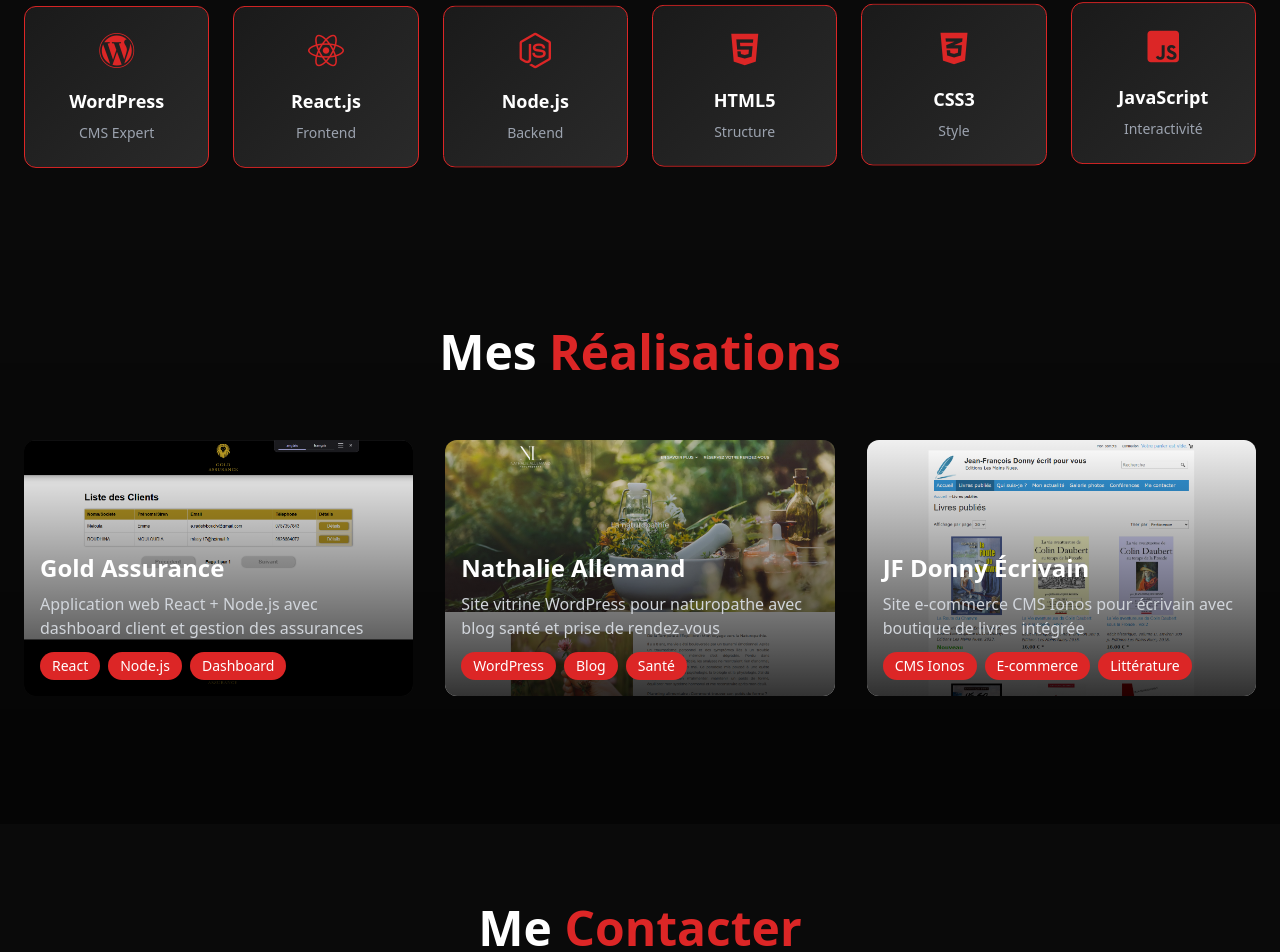
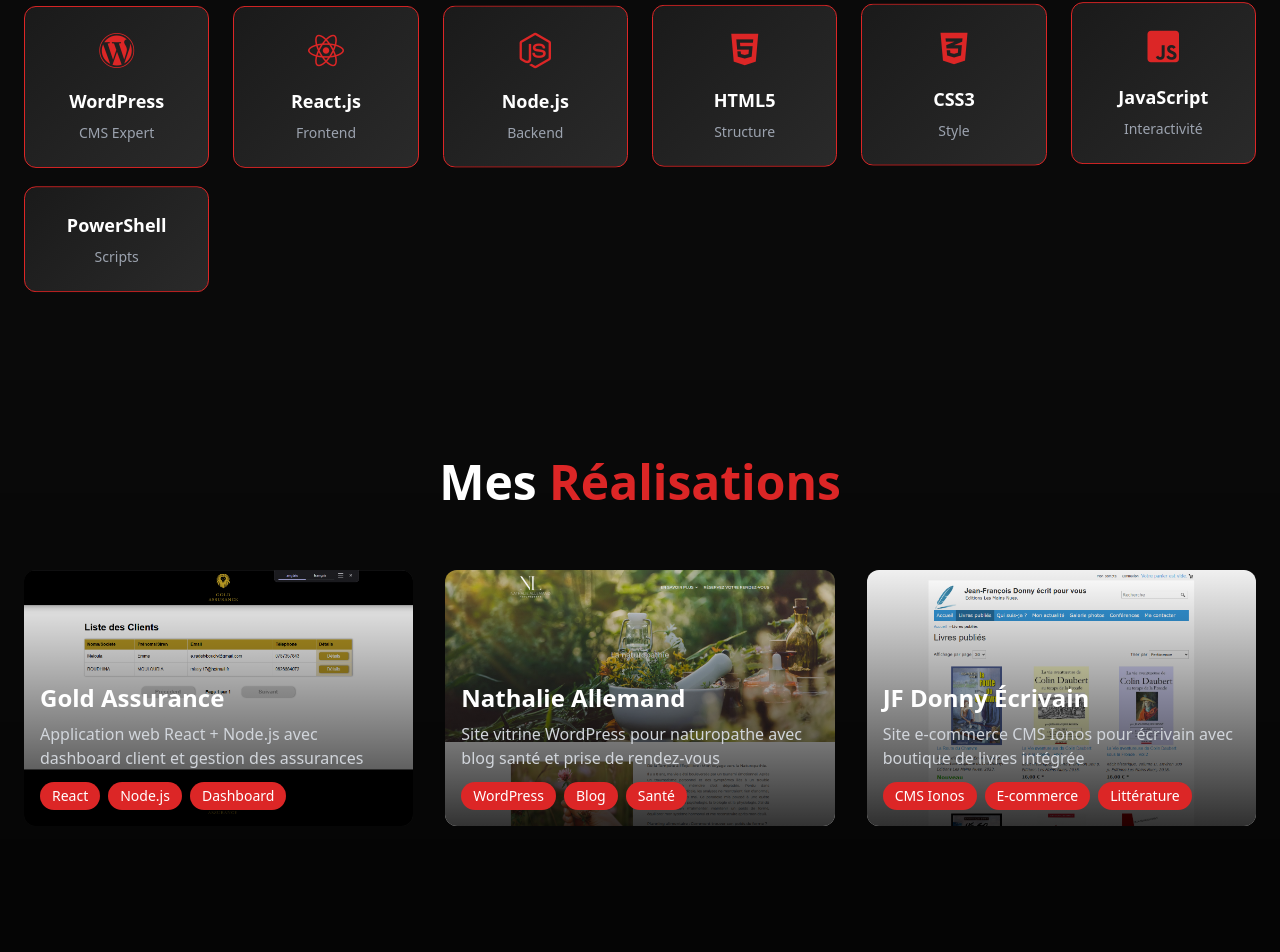
Before and after one commit to Niabag/PortFolio, a React (Vite) app: page / in a window 1280 px wide. Shown: the part 986-1938 px from the top of the page. Built offline with nearby package versions, Linux system fonts and the light colour scheme; a small style sheet from the web is missing.

Commit message:
Add PowerShell skill icon

```diff
--- a/index.html
+++ b/index.html
@@ -38,6 +38,10 @@
       crossorigin="anonymous"
       referrerpolicy="no-referrer"
     />
+    <link
+      rel="stylesheet"
+      href="https://cdn.jsdelivr.net/gh/devicons/devicon@v2.15.1/devicon.min.css"
+    />
     <title>SiteOnWeb - Développeur Web Professionnel</title>
   </head>
   <body class="bg-dark-bg text-white">
--- a/src/components/Competences.jsx
+++ b/src/components/Competences.jsx
@@ -18,7 +18,7 @@
               className="tech-card p-4 sm:p-6 rounded-xl text-center animate-float"
               style={{ animationDelay: skill.delay }}
             >
-              <i className={`fab ${skill.icon} text-2xl sm:text-4xl text-primary-red mb-2 sm:mb-4`}></i>
+              <i className={`${skill.icon} text-2xl sm:text-4xl text-primary-red mb-2 sm:mb-4`}></i>
               <h3 className="font-bold text-sm sm:text-lg">{skill.title}</h3>
               <p className="text-gray-400 text-xs sm:text-sm mt-1 sm:mt-2">{skill.text}</p>
             </div>
--- a/src/data/translations.js
+++ b/src/data/translations.js
@@ -19,12 +19,13 @@
     skills: {
       title: { part1: 'Mes', part2: 'Compétences' },
       list: [
-        { icon: 'fa-wordpress', title: 'WordPress', text: 'CMS Expert', delay: '' },
-        { icon: 'fa-react', title: 'React.js', text: 'Frontend', delay: '0.2s' },
-        { icon: 'fa-node-js', title: 'Node.js', text: 'Backend', delay: '0.4s' },
-        { icon: 'fa-html5', title: 'HTML5', text: 'Structure', delay: '0.6s' },
-        { icon: 'fa-css3-alt', title: 'CSS3', text: 'Style', delay: '0.8s' },
-        { icon: 'fa-js-square', title: 'JavaScript', text: 'Interactivité', delay: '1s' }
+        { icon: 'fab fa-wordpress', title: 'WordPress', text: 'CMS Expert', delay: '' },
+        { icon: 'fab fa-react', title: 'React.js', text: 'Frontend', delay: '0.2s' },
+        { icon: 'fab fa-node-js', title: 'Node.js', text: 'Backend', delay: '0.4s' },
+        { icon: 'fab fa-html5', title: 'HTML5', text: 'Structure', delay: '0.6s' },
+        { icon: 'fab fa-css3-alt', title: 'CSS3', text: 'Style', delay: '0.8s' },
+        { icon: 'fab fa-js-square', title: 'JavaScript', text: 'Interactivité', delay: '1s' },
+        { icon: 'devicon-powershell-plain', title: 'PowerShell', text: 'Scripts', delay: '1.2s' }
       ]
     },
     projects: { title: { part1: 'Mes', part2: 'Réalisations' }, close: 'Fermer' },
@@ -70,12 +71,13 @@
     skills: {
       title: { part1: 'My', part2: 'Skills' },
       list: [
-        { icon: 'fa-wordpress', title: 'WordPress', text: 'CMS Expert', delay: '' },
-        { icon: 'fa-react', title: 'React.js', text: 'Frontend', delay: '0.2s' },
-        { icon: 'fa-node-js', title: 'Node.js', text: 'Backend', delay: '0.4s' },
-        { icon: 'fa-html5', title: 'HTML5', text: 'Structure', delay: '0.6s' },
-        { icon: 'fa-css3-alt', title: 'CSS3', text: 'Style', delay: '0.8s' },
-        { icon: 'fa-js-square', title: 'JavaScript', text: 'Interactivity', delay: '1s' }
+        { icon: 'fab fa-wordpress', title: 'WordPress', text: 'CMS Expert', delay: '' },
+        { icon: 'fab fa-react', title: 'React.js', text: 'Frontend', delay: '0.2s' },
+        { icon: 'fab fa-node-js', title: 'Node.js', text: 'Backend', delay: '0.4s' },
+        { icon: 'fab fa-html5', title: 'HTML5', text: 'Structure', delay: '0.6s' },
+        { icon: 'fab fa-css3-alt', title: 'CSS3', text: 'Style', delay: '0.8s' },
+        { icon: 'fab fa-js-square', title: 'JavaScript', text: 'Interactivity', delay: '1s' },
+        { icon: 'devicon-powershell-plain', title: 'PowerShell', text: 'Scripting', delay: '1.2s' }
       ]
     },
     projects: { title: { part1: 'My', part2: 'Projects' }, close: 'Close' },
```
